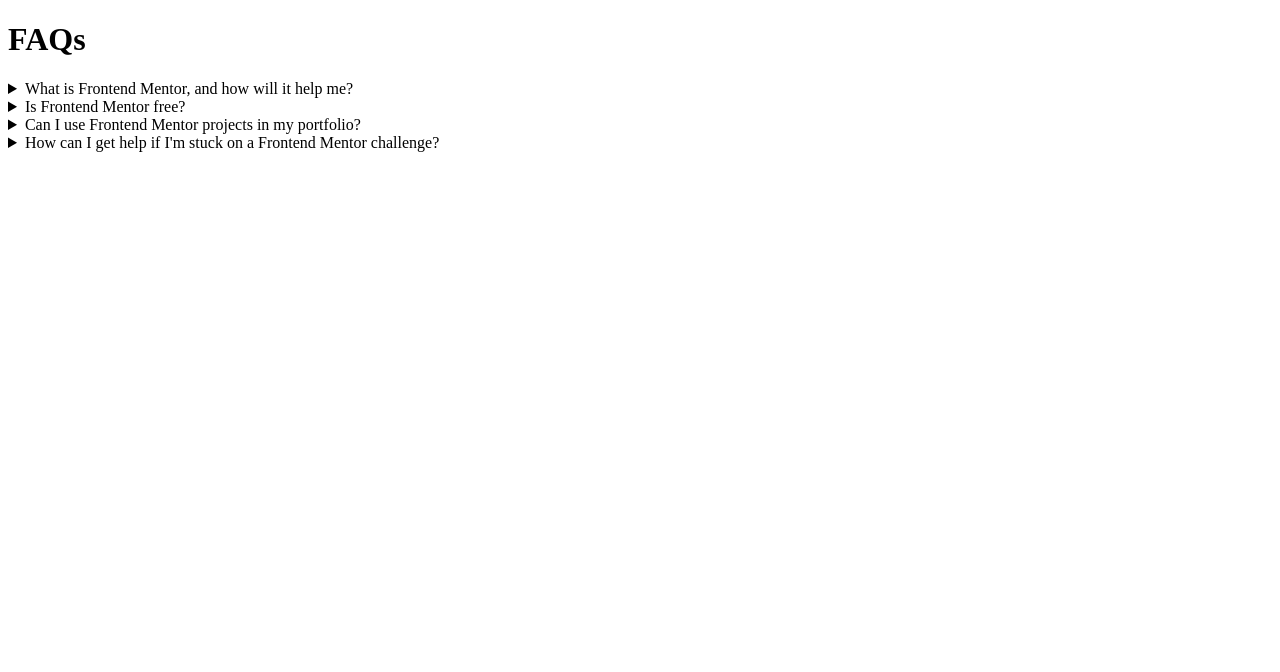
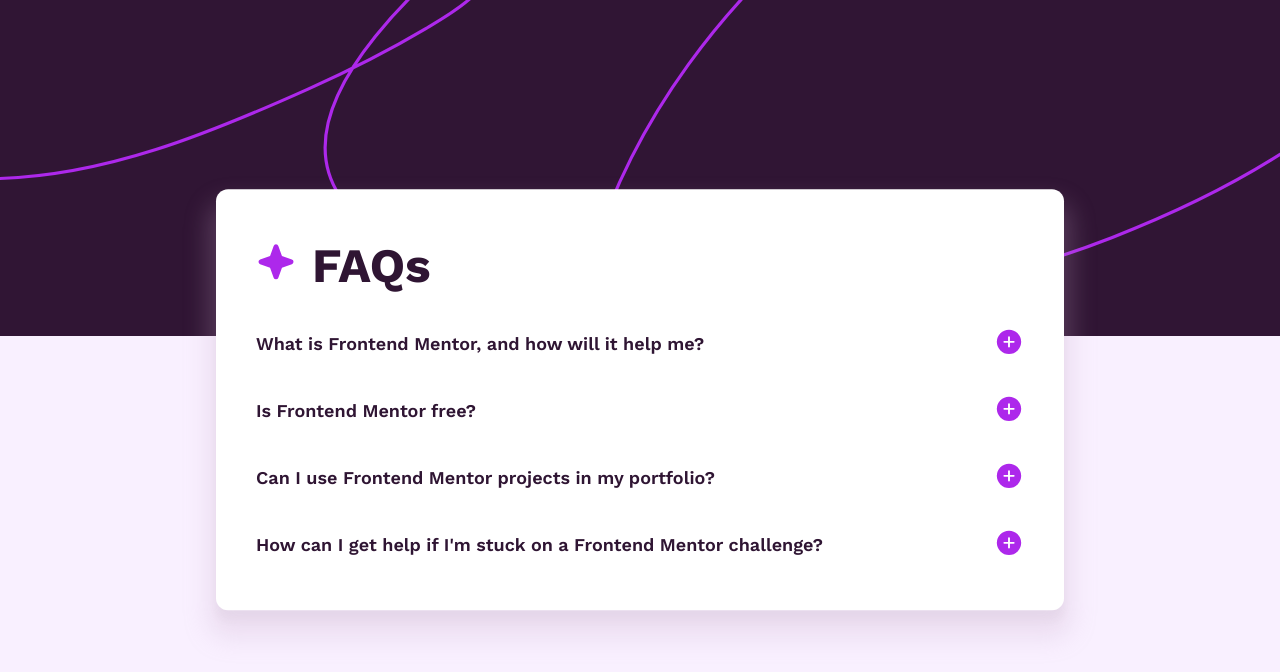
Before and after one commit to j0d3v/faq-accordion, a plain HTML site: page index.html in a window 1280 px wide. Drawn offline with nearby package versions, Linux system fonts and the light colour scheme; files that its build step writes are made by us from their sources; the site is published under a folder, as on GitHub Pages, so addresses that start at the root find nothing.

Commit message:
Update file links after folder restructuring
Signed-off-by: Youssef Eddaif <183735203+j0d3v@users.noreply.github.com>

```diff
--- a/css/style.css
+++ b/css/style.css
@@ -11,7 +11,7 @@
 body {
   font-family: "Work Sans", sans-serif;
   background-color: var(--clr-light-pink);
-  background-image: url("/assets/images/background-pattern-desktop.svg");
+  background-image: url("../assets/images/background-pattern-desktop.svg");
   background-position-y: center;
   background-repeat: no-repeat;
   background-size: cover;
@@ -31,10 +31,10 @@
   cursor: pointer;
 }
 summary::after {
-  content: url("/assets/images/icon-plus.svg");
+  content: url("../assets/images/icon-plus.svg");
 }
 details[open] summary::after {
-  content: url("/assets/images/icon-minus.svg");
+  content: url("../assets/images/icon-minus.svg");
 }
 details {
   margin: 2rem auto;
@@ -49,7 +49,7 @@
   column-gap: 1rem;
 }
 h1::before {
-  content: url("/assets/images/icon-star.svg");
+  content: url("../assets/images/icon-star.svg");
 }
 
 summary,
--- a/index.html
+++ b/index.html
@@ -9,7 +9,7 @@
       href="/assets/images/favicon-32x32.png"
     />
     <meta name="viewport" content="width=device-width, initial-scale=1.0" />
-    <link rel="stylesheet" href="/src/style.css" />
+    <link rel="stylesheet" href="./css/style.css" />
     <title>Frontend Mentor | FAQ accordion</title>
   </head>
   <body>
```
Also changed, not shown: package.json (deleted, +0 -14 lines).
